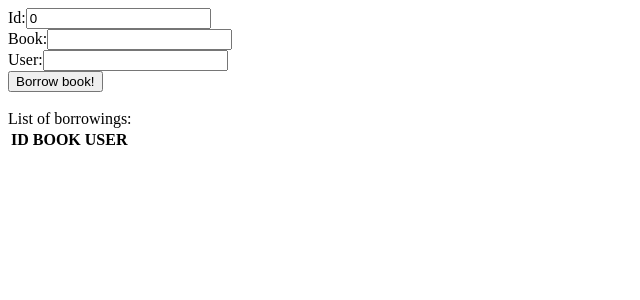
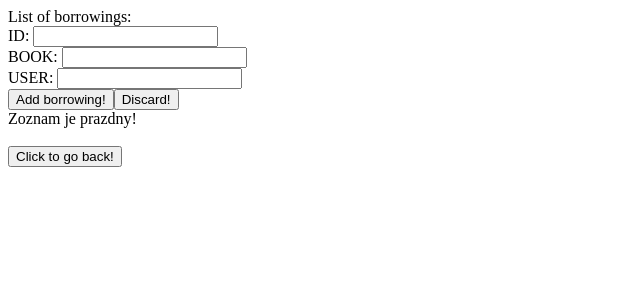
Before and after one commit to aulinka/angularBookLib, an Angular app: page /borrowing in a window 1280 px wide. Shown: the top 300 px of the page, without its empty margins (0-640 px from the left). Built offline with nearby package versions, Linux system fonts and the light colour scheme.

Commit message:
komunikacia medzi komponentami, borrowings cast

```diff
--- a/src/app/borrowing/borrowing-form/borrowing-form.component.html
+++ b/src/app/borrowing/borrowing-form/borrowing-form.component.html
@@ -1,4 +1,19 @@
-Id:<input [(ngModel)]="borrowing.id" type="number"><br>
-Book:<input [(ngModel)]="borrowing.book" type="text"><br>
-User:<input [(ngModel)]="borrowing.user" type="text"><br>
-<button (click)="addBorrowing()">Borrow book!</button>
+<form [formGroup]="form">
+  <label>ID:
+    <input formControlName="id">
+  </label>
+  <br>
+  <label>BOOK:
+    <input formControlName="book">
+  </label>
+  <br>
+  <label>USER:
+    <input formControlName="user">
+  </label>
+  <br>
+
+  <button (click)="add()" *ngIf="form.value.id === null">Add borrowing!</button>
+  <button (click)="edit()" *ngIf="form.value.id !== null">Edit borrowing!</button>
+  <button (click)="discard()"> Discard!</button>
+
+</form>
--- a/src/app/borrowing/borrowing-form/borrowing-form.component.ts
+++ b/src/app/borrowing/borrowing-form/borrowing-form.component.ts
@@ -1,26 +1,55 @@
-import { Component, OnInit } from '@angular/core';
+import {Component, EventEmitter, Input, OnInit, Output} from '@angular/core';
 import {Borrowing} from "../../models/borrowing.model";
+import {FormControl, FormGroup} from "@angular/forms";
 
 @Component({
   selector: 'app-borrowing-form',
   templateUrl: './borrowing-form.component.html',
   styleUrls: ['./borrowing-form.component.css']
 })
-export class BorrowingFormComponent implements OnInit {
+export class BorrowingFormComponent {
 
-  constructor() { }
+  form:FormGroup;
 
-  ngOnInit(): void {
+  @Input()
+  set borrowing(data: Borrowing | undefined){
+    if(data){
+      this.fillForm(data);
+    }
   }
-  borrowing : Borrowing = {
-    id: 0,
-    book: '',
-    user: ''
+  @Output()
+  addBorrowing = new EventEmitter<Borrowing>();
+  @Output()
+  editBorrowing = new EventEmitter<Borrowing>();
+
+  constructor() {
+    this.createForm();
   }
-  addBorrowing(){
-    let bo = {id: this.borrowing.id, book: this.borrowing.book, user: this.borrowing.user}
-    //this.borrowings.push(bo);
-    //console.log(bo);
+
+  private createForm(): void{
+    this.form= new FormGroup({
+        id: new FormControl(null),
+        book: new FormControl(null),
+        user: new FormControl(null)
+      });
+  }
+  private fillForm(borrowing: Borrowing): void{
+    this.form.controls['id'].setValue(borrowing.id);
+    this.form.controls['book'].setValue(borrowing.book);
+    this.form.controls['user'].setValue(borrowing.user);
+  }
+
+  public add(){
+    this.addBorrowing.emit({id: (Math.floor(Math.random()*10)).toString(), book: this.form.value.book, user: this.form.value.user});
+    this.form.reset();
+  }
+  public edit(){
+    this.editBorrowing.emit(this.form.value);
+    this.form.reset();
+  }
+  public discard(){
+    this.borrowing = undefined;
+    this.form.reset();
   }
 
 }
--- a/src/app/borrowing/borrowing-list/borrowing-list.component.html
+++ b/src/app/borrowing/borrowing-list/borrowing-list.component.html
@@ -1,4 +1,9 @@
-<table>
+<div *ngIf="!borrowings || borrowings.length === 0">
+  Zoznam je prazdny!
+</div>
+
+
+<table class="BorrowingTable" *ngIf="borrowings.length > 0">
   <tr>
     <th>ID </th>
     <th>BOOK </th>
@@ -8,5 +13,9 @@
     <td>{{bo.id}}</td>
     <td>{{bo.book}}</td>
     <td>{{bo.user}}</td>
+    <td>
+      <button (click)="edit(bo)">Edit!</button>
+      <button (click)="delete(bo)">Delete!</button>
+    </td>
   </tr>
 </table>
--- a/src/app/borrowing/borrowing-list/borrowing-list.component.ts
+++ b/src/app/borrowing/borrowing-list/borrowing-list.component.ts
@@ -1,4 +1,4 @@
-import { Component, OnInit } from '@angular/core';
+import {Component, EventEmitter, Input, OnInit, Output} from '@angular/core';
 import {Borrowing} from "../../models/borrowing.model";
 
 @Component({
@@ -6,12 +6,21 @@ import {Borrowing} from "../../models/borrowing.model";
   templateUrl: './borrowing-list.component.html',
   styleUrls: ['./borrowing-list.component.css']
 })
-export class BorrowingListComponent implements OnInit {
+export class BorrowingListComponent {
 
-  constructor() { }
-
-  ngOnInit(): void {
-  }
+  @Input()
   borrowings : Borrowing[] = [];
 
+  @Output()
+  editBorrowing : EventEmitter<Borrowing> = new EventEmitter<Borrowing>();
+
+  @Output()
+  deleteBorrowing : EventEmitter<Borrowing> = new EventEmitter<Borrowing>();
+
+  public edit(borrowing : Borrowing): void{
+    this.editBorrowing.emit(borrowing);
+  }
+  public delete(borrowing : Borrowing): void{
+    this.deleteBorrowing.emit(borrowing);
+  }
 }
--- a/src/app/borrowing/borrowing-page/borrowing-page.component.html
+++ b/src/app/borrowing/borrowing-page/borrowing-page.component.html
@@ -1,4 +1,12 @@
-<app-borrowing-form></app-borrowing-form>
-<br><br>
 List of borrowings: <br>
-<app-borrowing-list></app-borrowing-list>
+<app-borrowing-form [borrowing]="borrowingEdited"
+                    (addBorrowing)="addBorrowing($event)"
+                    (editBorrowing)="editBorrowing($event)">
+</app-borrowing-form>
+
+<app-borrowing-list [borrowings]="borrowings"
+                    (editBorrowing)="editFromList($event)"
+                    (deleteBorrowing)="deleteFromList($event)">
+</app-borrowing-list>
+<br>
+<button (click)="goBack()">Click to go back!</button>
--- a/src/app/borrowing/borrowing-page/borrowing-page.component.ts
+++ b/src/app/borrowing/borrowing-page/borrowing-page.component.ts
@@ -1,15 +1,38 @@
 import { Component, OnInit } from '@angular/core';
+import {Borrowing} from "../../models/borrowing.model";
+import {Router} from "@angular/router";
 
 @Component({
   selector: 'app-borrowing-page',
   templateUrl: './borrowing-page.component.html',
   styleUrls: ['./borrowing-page.component.css']
 })
-export class BorrowingPageComponent implements OnInit {
+export class BorrowingPageComponent {
 
-  constructor() { }
+  borrowings : Borrowing[] = [];
+  borrowingEdited: Borrowing;
 
-  ngOnInit(): void {
+  constructor(private router: Router) { }
+
+  public goBack() : void{
+    this.router.navigate(['']);
   }
-
+  public addBorrowing(borrowing : Borrowing) : void{
+    this.borrowings.push(borrowing);
+  }
+  public editBorrowing(borrowing : Borrowing) : void{
+    const index = this.borrowings.findIndex(b => b.id === borrowing.id);
+    if(index !== -1){
+      this.borrowings[index] = borrowing;
+    }
+  }
+  public editFromList(borrowing : Borrowing) : void{
+    this.borrowingEdited = borrowing;
+  }
+  public deleteFromList(borrowing : Borrowing) : void{
+    const index = this.borrowings.findIndex(b => b.id === borrowing.id);
+    if(index !== -1){
+      this.borrowings.splice(index,1);
+    }
+  }
 }
--- a/src/app/menu/menu.component.html
+++ b/src/app/menu/menu.component.html
@@ -1,3 +1,3 @@
-<button (click)="openWindow(menu.USERS)">USERS</button>
-<button (click)="openWindow(menu.BOOKS)">BOOKS</button>
-<button (click)="openWindow(menu.BORROWINGS)">BORROWINGS</button>
+<button (click)="openWindow(menu.USERS)">USERS</button> <br>
+<button (click)="openWindow(menu.BOOKS)">BOOKS</button> <br>
+<button (click)="openWindow(menu.BORROWINGS)">BORROWINGS</button> <br>
--- a/src/app/models/borrowing.model.ts
+++ b/src/app/models/borrowing.model.ts
@@ -1,5 +1,5 @@
 export interface Borrowing{
-  id: number;
+  id: string;
   book: string;
   user: string;
 }
```
